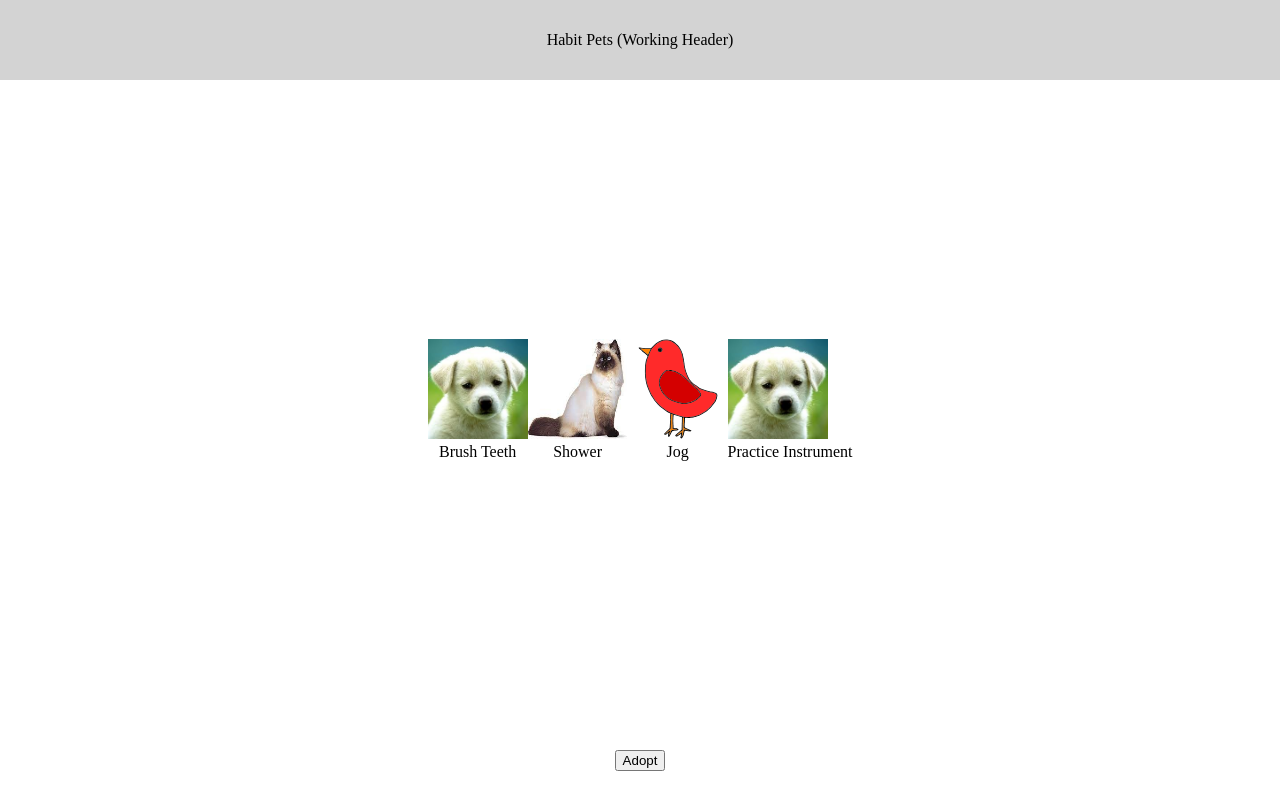
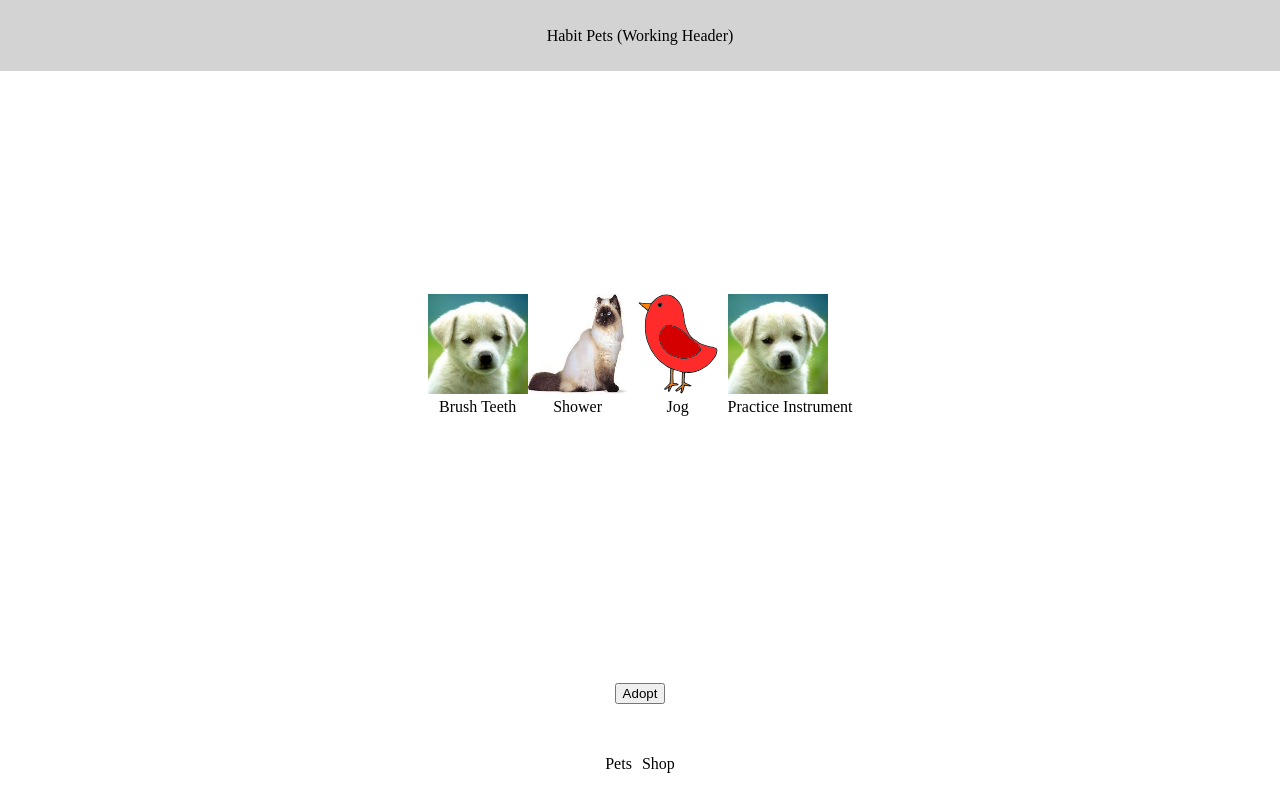
Before and after one commit to TheVanadium/habit-app, a Vue app: page / in a window 1280 px wide. Built offline with nearby package versions, Linux system fonts and the light colour scheme.

Commit message:
feat: nav bar + shop page
added functional navbar
two pages: mostly blank shop page and petplace

```diff
--- a/src/App.vue
+++ b/src/App.vue
@@ -3,12 +3,15 @@ import PetPlace from './components/PetPlace.vue';
 import AdoptButton from './components/AdoptButton.vue';
 import AppHeader from './components/AppHeader.vue';
 import AdoptMenu from './components/AdoptMenu.vue';
+import AppNavigation from './components/AppNavigation.vue';
+import HabitShop from './components/HabitShop.vue';
 
 export default {
   name: 'App',
   data () {
     return {
-      adoptMenuIsVisible: false
+      adoptMenuIsVisible: false,
+      currentPage: "Pets",
     }
   },
   components: {
@@ -16,11 +19,16 @@ export default {
     AdoptButton,
     AppHeader,
     AdoptMenu,
+    AppNavigation,
+    HabitShop,
   },
   methods: {
     toggleAdoptMenuVisibility() {
       this.adoptMenuIsVisible = !this.adoptMenuIsVisible
       console.log("toggleAdoptMenuVisibility")
+    },
+    goToPage(page) {
+      this.currentPage = page
     }
   }
 }
@@ -29,8 +37,13 @@ export default {
 <template>
   <div id="app">
     <AppHeader></AppHeader>
-    <PetPlace></PetPlace>
+
+    <PetPlace :style="{ visibility: ((currentPage==='Pets') ? 'visible': 'hidden')}"></PetPlace>
+    <HabitShop :style="{ visibility: ((currentPage==='Shop') ? 'visible': 'hidden')}"></HabitShop>
+
     <AdoptButton @openAdoptMenu="toggleAdoptMenuVisibility"></AdoptButton>
+    <AppNavigation @goToPets="goToPage" @goToShop="goToPage"></AppNavigation>
+
     <AdoptMenu :style="{ visibility: (adoptMenuIsVisible ? 'visible': 'hidden')}"  @closeAdoptMenu="toggleAdoptMenuVisibility"></AdoptMenu>
   </div>
 </template>
@@ -63,7 +76,6 @@ time, mark, audio, video {
 }
 
 /* Custom CSS */
-/* flexbox make header 10% of height, pet-place 80%, adopt-button 10% */
 #app {
   height: 100vh;
   display: flex;
@@ -84,4 +96,10 @@ time, mark, audio, video {
   justify-content: center;
   align-items: center;
 }
+#navigation {
+  flex: 1;
+  display: flex;
+  justify-content: center;
+  align-items: center;
+}
 </style>
--- /dev/null
+++ b/src/components/AppNavigation.vue
@@ -0,0 +1,32 @@
+<script>
+    export default {
+        methods: {
+            goToShop() {
+                this.$emit("goToShop", "Shop")
+            },
+            goToPets() {
+                this.$emit("goToPets", "Pets")
+            },
+        }
+    }
+</script>
+<template>
+    <div id="navigation">
+        <p v-on:click="goToPets">Pets</p>
+        <p v-on:click="goToShop">Shop</p>
+    </div>
+</template>
+<style>
+    #navigation {
+        display: flex;
+        align-items: center;
+    }
+    #navigation p {
+        padding-left: 5px;
+        padding-right: 5px;
+    }
+    #navigation p:hover {
+        text-decoration: underline;
+        cursor: pointer;
+    }
+</style>
--- /dev/null
+++ b/src/components/HabitShop.vue
@@ -0,0 +1,13 @@
+<script>
+    export default {
+        name: "HabitShop",
+    }
+</script>
+<template>
+    <div id="shop">
+        <p>Shop</p>
+    </div>
+</template>
+<style>
+
+</style>
```
